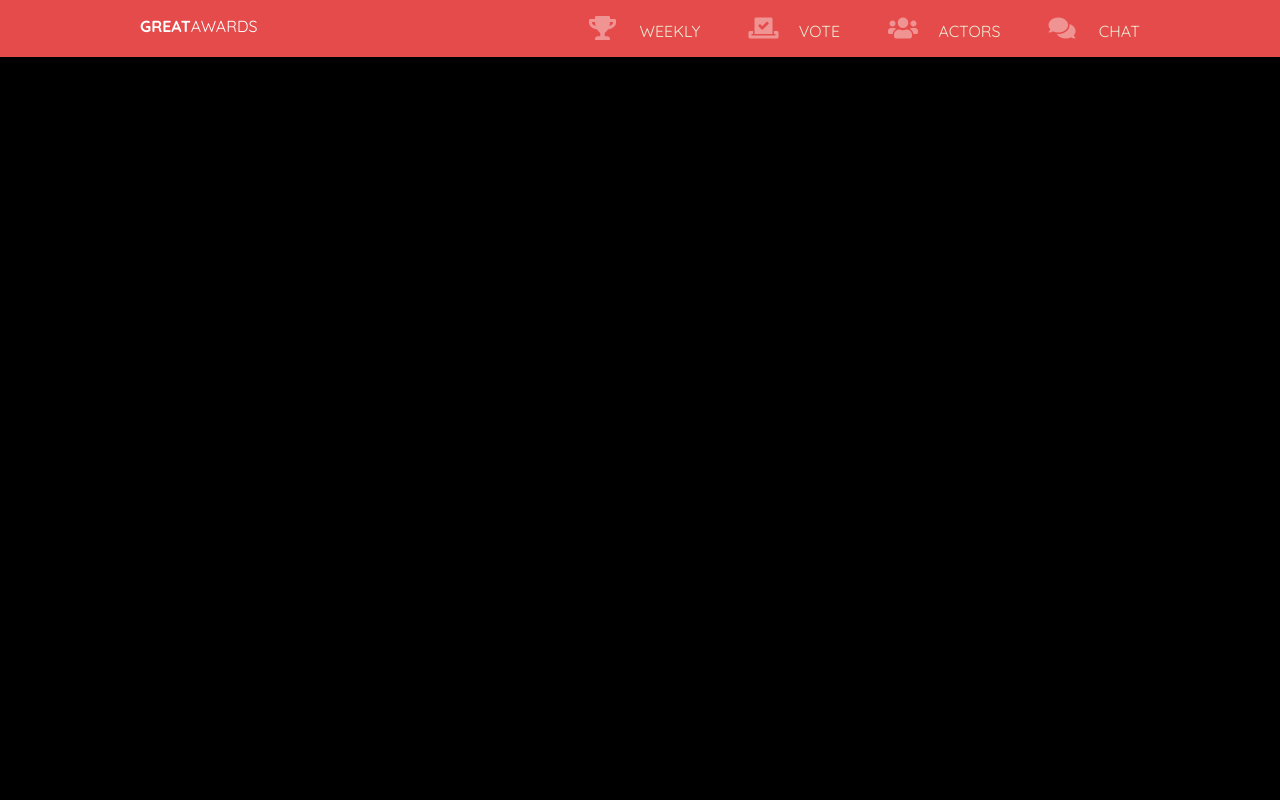
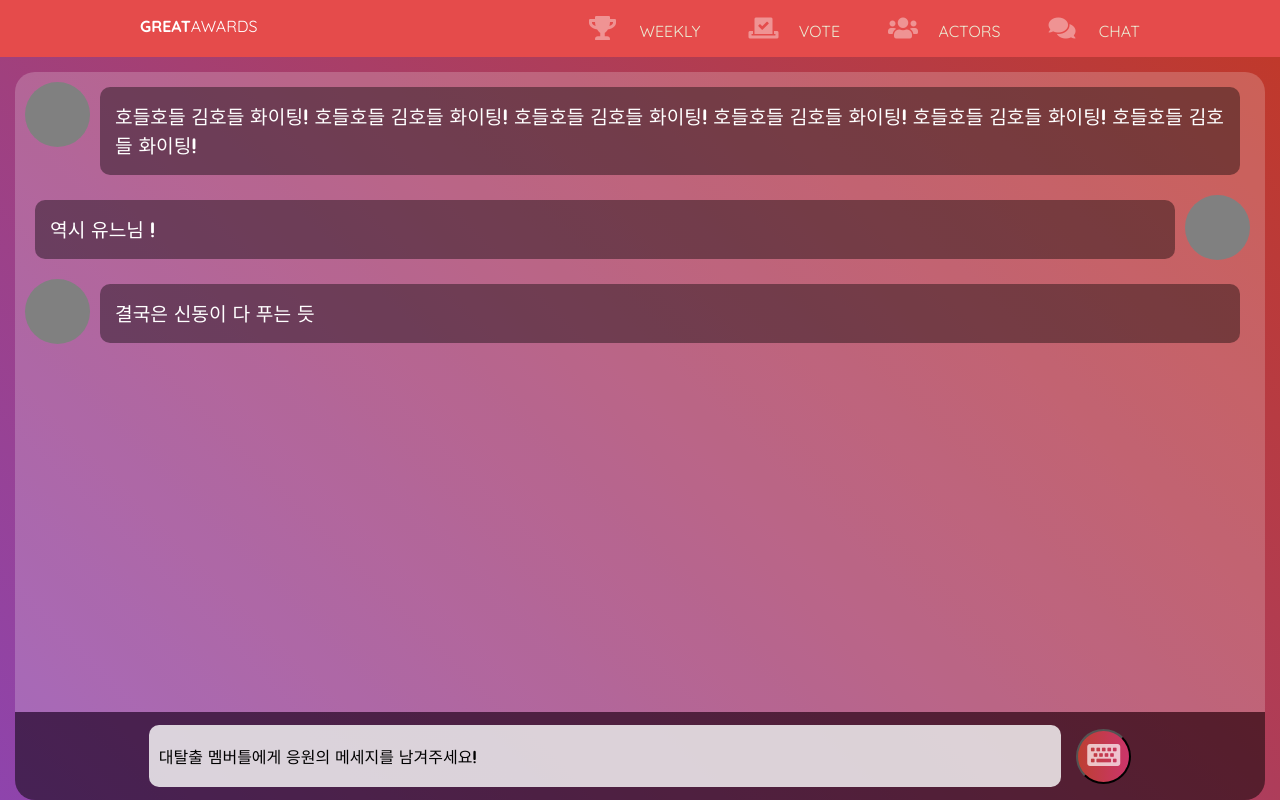
Before and after one commit to znxkznxk1030/great-award, a React (Create React App) app: page /chat in a window 1280 px wide. Built offline with nearby package versions, Linux system fonts and the light colour scheme.

Commit message:
Chat | init

```diff
--- a/src/Actors/style-actors.scss
+++ b/src/Actors/style-actors.scss
@@ -3,13 +3,15 @@
 $frame-height-mb: 120px;
 $background-height-mb: $frame-height-mb * 6;
 $text-margin-top-mb: 36px;
-
 $frame-height: 320px;
 $background-height: $frame-height * 3;
 $text-margin-top: $frame-height / 2 + 30px;
 
+$header-offset-mb: 50px;
+$header-offset-dk: 57px;
+
 .actors-background {
-  height: $background-height-mb;
+  height: calc(100% - #{$header-offset-mb});
   width: 100%;
   background-image: none;
   background-color: black;
@@ -302,7 +304,7 @@ $text-margin-top: $frame-height / 2 + 30px;
 
 @media only screen and (min-width: 1200px) {
   .actors-background {
-    height: $background-height;
+    height: calc(100% - #{$header-offset-dk});
     flex-direction: row;
     .actor-frame {
       width: 50%;
--- a/src/App.css
+++ b/src/App.css
@@ -24,3 +24,7 @@ html, body {
   scrollbar-width: none;  /* Firefox */
 
 }
+
+.nav-bar {
+  height: 56px;
+}
--- a/src/Chat/chat.jsx
+++ b/src/Chat/chat.jsx
@@ -5,7 +5,35 @@ class Chat extends React.Component {
   render() {
     return (
       <div className="chat-background">
-        <h2>Chat Room</h2>
+        <div className="chat-box">
+          <div className="chat-logs">
+            <div className="chat">
+              <div className="user-photo"></div>
+              <p className="chat-msg friend">
+                {" "}
+                호들호들 김호들 화이팅! 호들호들 김호들 화이팅! 호들호들 김호들
+                화이팅! 호들호들 김호들 화이팅! 호들호들 김호들 화이팅! 호들호들
+                김호들 화이팅!{" "}
+              </p>
+            </div>
+            <div className="chat">
+              <div className="user-photo"></div>
+              <p className="chat-msg me"> 역시 유느님 ! </p>
+            </div>
+            <div className="chat">
+              <div className="user-photo"></div>
+              <p className="chat-msg friend"> 결국은 신동이 다 푸는 듯 </p>
+            </div>
+          </div>
+          <div className="chat-form">
+            <input
+              className="chat-text"
+              type="text"
+              value="대탈출 멤버틀에게 응원의 메세지를 남겨주세요!"
+            ></input>
+            <button className="chat-btn--snd"><i class="fas fa-keyboard"></i></button>
+          </div>
+        </div>
       </div>
     );
   }
--- a/src/Chat/style-chat.scss
+++ b/src/Chat/style-chat.scss
@@ -1,5 +1,136 @@
+@import url('https://fonts.googleapis.com/css2?family=Jua&display=swap');
+
+$header-offset-mb: 50px;
+$header-offset-dk: 57px;
+
 .chat-background {
+  height: calc(100% - #{$header-offset-mb});
+  width: 100%;
+  background: #c0392b; /* fallback for old browsers */
+  background: -webkit-linear-gradient(
+    45deg,
+    #8e44ad,
+    #c0392b
+  ); /* Chrome 10-25, Safari 5.1-6 */
+  background: linear-gradient(
+    45deg,
+    #8e44ad,
+    #c0392b
+  ); /* W3C, IE 10+/ Edge, Firefox 16+, Chrome 26+, Opera 12+, Safari 7+ */
+
+  // background: blueviolet;
+}
+
+// default mobile
+.chat-box {
+  width: 100%;
   height: 100%;
-  width: 100%;
-  background: black;
+  padding: 15px;
+  font-family: 'Jua', sans-serif;
+  // background: rgba(255, 255, 255, .5);
+
+  .chat-logs {
+    width: 100%;
+    height: 80vh;
+    background: rgba(255, 255, 255, 0.2);
+    border-radius: 20px 20px 0 0;
+    // background: #fff;
+    margin: auto;
+    padding: 10px;
+    overflow-y: scroll;
+    .chat {
+      display: flex;
+      flex-flow: row wrap;
+      align-items: flex-start;
+      margin-bottom: 10px;
+
+      .user-photo {
+        width: 65px;
+        height: 65px;
+        background: grey;
+        border-radius: 50%;
+      }
+
+      .chat-msg {
+        width: calc(100% - 90px);
+        margin: 5px 10px 10px 10px;
+        padding: 15px;
+        border-radius: 10px;
+        font-size: 1.2em;
+      }
+
+      .friend {
+        background: rgba(0, 0, 0, 0.4);
+        color: white;
+      }
+
+      .me {
+       background: rgba(0, 0, 0, 0.4);
+        color: white;
+        order: -1;
+      }
+    }
+  }
+
+  .chat-form {
+    width: 100%;
+    height: 11vh;
+    background: rgba(0, 0, 0, 0.5);
+    border-radius: 0 0 20px 20px;
+    display: flex;
+    flex-flow: row nowrap;
+    align-items: center;
+    justify-content: center;
+    margin: auto;
+
+    .chat-text {
+      height: 70%;
+      width: 73%;
+      padding: 10px;
+      overflow-x: scroll;
+      font-size: 1em;
+      border-radius: 10px;
+      background: rgba(255, 255, 255, 0.8);
+      border: none;
+      font-family: 'Jua', sans-serif !important;
+    }
+
+    .chat-btn--snd {
+      height: 55px;
+      width: 55px;
+      margin-left: 15px;
+      border-radius: 50%;
+      background: #cb356b; /* fallback for old browsers */
+      background: -webkit-linear-gradient(
+        to right,
+        #bd3f32,
+        #cb356b
+      ); /* Chrome 10-25, Safari 5.1-6 */
+      background: linear-gradient(
+        to right,
+        #bd3f32,
+        #cb356b
+      ); /* W3C, IE 10+/ Edge, Firefox 16+, Chrome 26+, Opera 12+, Safari 7+ */
+      i {
+        font-size: 2.2em;
+        color: rgba(255, 255, 255, 0.7);
+      }
+    }
+  }
 }
+
+@media (min-width: 1300px) {
+  .chat-background {
+    height: calc(100% - #{$header-offset-dk});
+    width: 100%;
+
+    .chat-logs {
+      width: 40%;
+      height: 80vh;
+    }
+
+    .chat-form {
+      width: 40%;
+    }
+  }
+}
--- a/src/Navbar/style-navbar.scss
+++ b/src/Navbar/style-navbar.scss
@@ -1,11 +1,13 @@
 @import url("https://fonts.googleapis.com/css?family=Quicksand:400,700");
+
+$main-color: #e54b4b;
 
 body {
   background: #f0f8ea;
 }
 
 header {
-  background: #e54b4b;
+  background: $main-color;
   color: #ebebd3;
   padding: 1em 0;
   position: relative;
--- a/src/Vote/style-vote.scss
+++ b/src/Vote/style-vote.scss
@@ -1,9 +1,12 @@
 @import url("https://fonts.googleapis.com/css2?family=Black+Han+Sans&display=swap");
 $item-color: #e54b4b;
 
+$header-offset-mb: 50px;
+$header-offset-dk: 57px;
+
 .vote-background {
   width: 100%;
-  height: 100%;
+  height: calc(100% - #{$header-offset-mb});
 
   font-family: "Black Han Sans", sans-serif;
   margin-top: 50px;
@@ -25,16 +28,20 @@ $item-color: #e54b4b;
   }
 
   .container {
-    margin-top: 50px;
-    position: absolute;
-    transform: translate(-50%, -50%);
-    left: 50%;
-    top: 50%;
+    // margin-top: 50px;
+    // position: absolute;
+    // transform: translate(-50%, -50%);
+    // left: 50%;
+    // top: 50%;
+
+    width: 100%;
+    display: flex;
+    justify-content: center;
 
     label {
       position: relative;
       color: $item-color;
-      width: 300px;
+      width: 100%;
       font-family: "Poppins", sans-serif;
       font-size: 30px;
       border: 2px solid $item-color;
@@ -72,12 +79,11 @@ $item-color: #e54b4b;
     .vote-btn--submit {
       width: 100%;
       height: 60px;
-      background: #5ECB66;
+      background: #5ecb66;
       border-radius: 5px;
       border: 0;
       color: white;
       font-size: 40px;
     }
-
   }
 }
--- a/src/WeeklyWinner/style-winner.scss
+++ b/src/WeeklyWinner/style-winner.scss
@@ -1,8 +1,10 @@
 @import url("https://fonts.googleapis.com/css2?family=Playfair+Display:ital,wght@1,700&display=swap");
 @import url("https://fonts.googleapis.com/css2?family=Black+Han+Sans&display=swap");
 
+$header-offset-mb: 50px;
+$header-offset-dk: 57px;
 main {
-  height: 100%;
+  height: calc(100% - #{$header-offset-mb});
   width: 100%;
   background-image: url("./celebration.jpeg");
   background-size: cover;
```
Also changed, not shown: src/Vote/vote.jsx (+4 -5 lines). Lines whose indentation alone changed are shown as unchanged.
